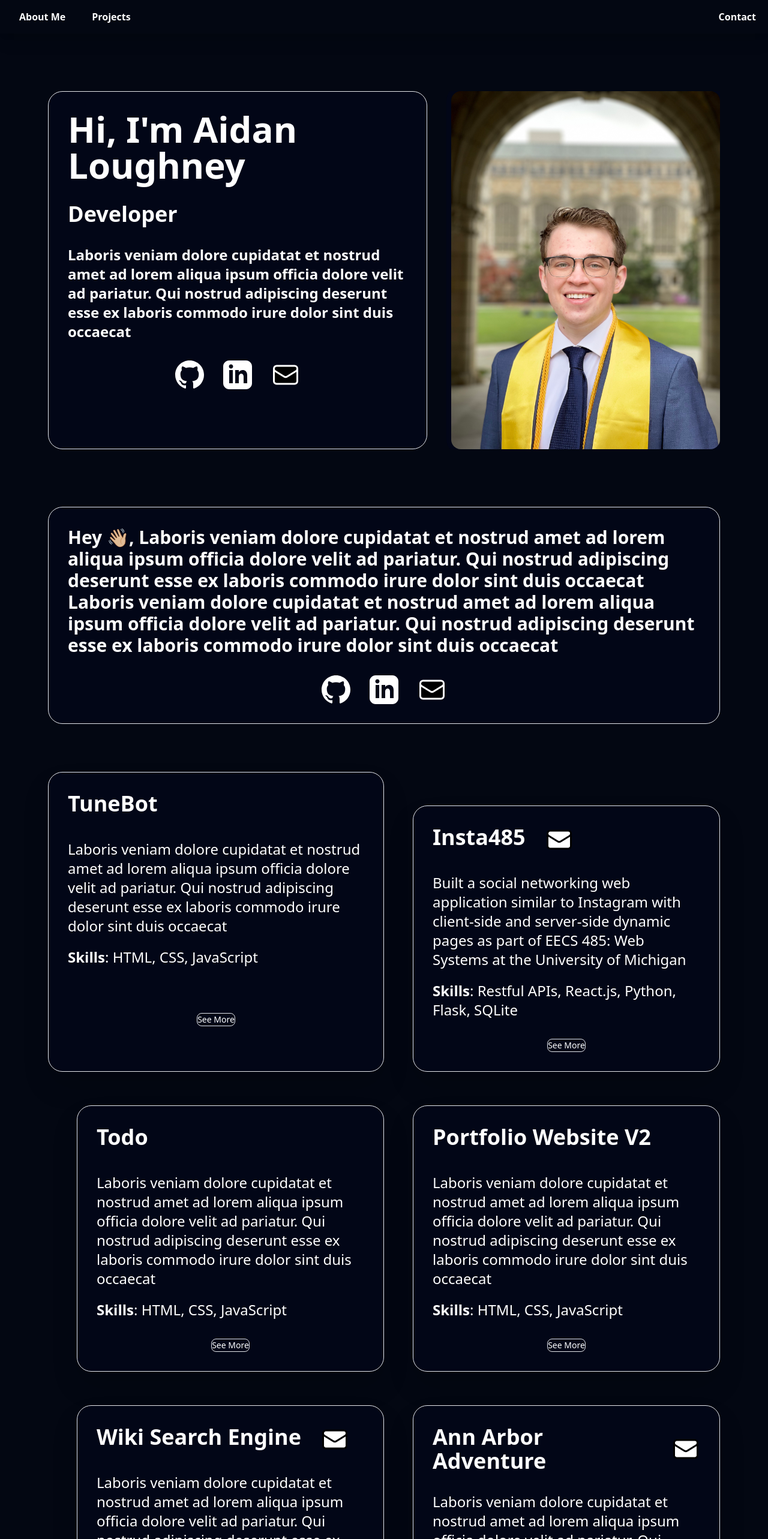
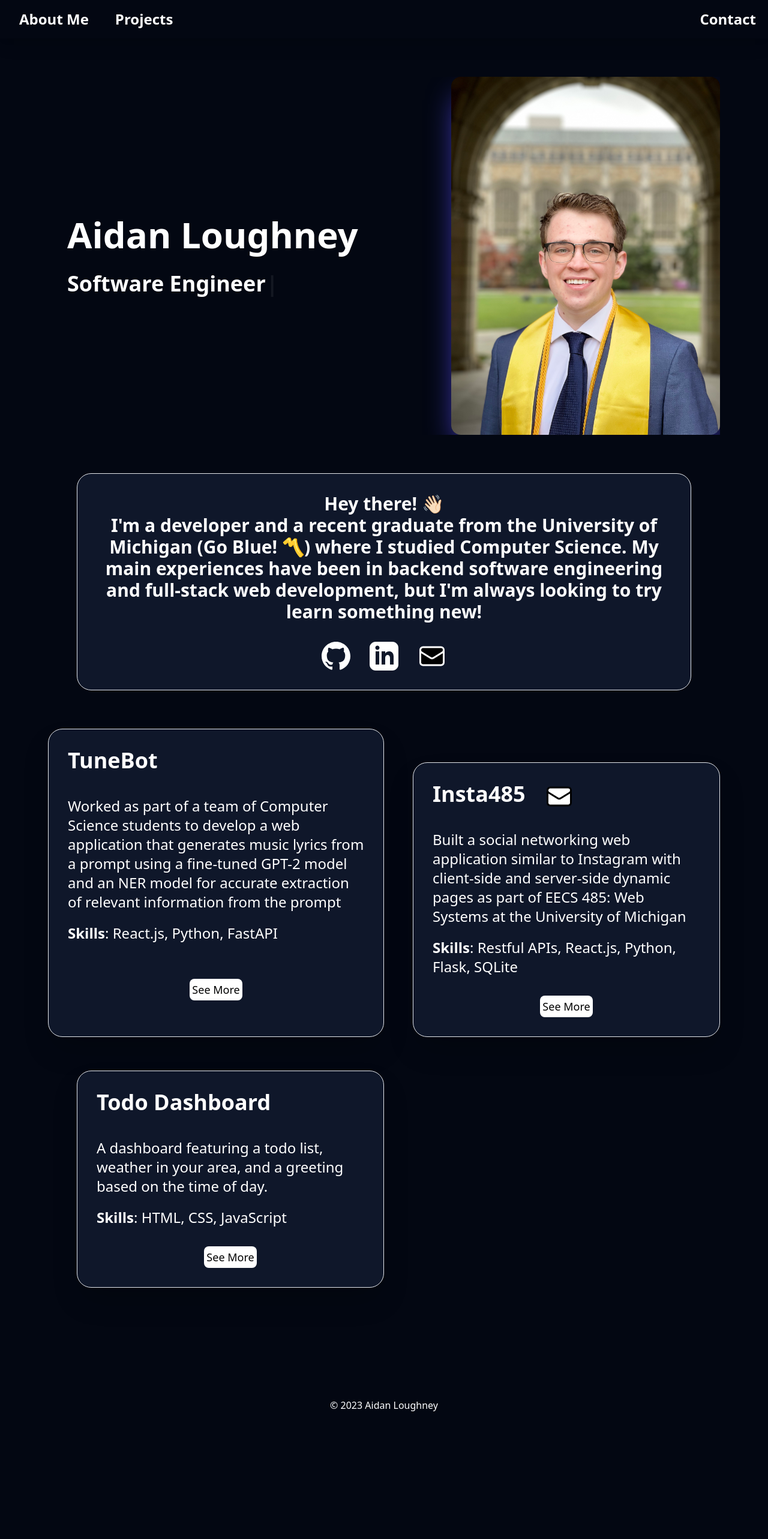
Before and after one commit to arlough/personal-website-v3, a Next.js app: page / in a window 1280 px wide. Shown: the top 2566 px of the page at 60% size. After the commit the page ends 2395 px from the top, so only its background shows below. Built offline with nearby package versions, Linux system fonts and the light colour scheme.

Commit message:
filled in content and getting site ready for inital launch

```diff
--- a/package.json
+++ b/package.json
@@ -15,7 +15,8 @@
     "next": "13.3.0",
     "postcss": "8.4.22",
     "react": "18.2.0",
-    "react-dom": "18.2.0"
+    "react-dom": "18.2.0",
+    "typewriter-effect": "^2.19.0"
   },
   "devDependencies": {
     "tailwindcss": "^3.3.1"
--- a/src/components/About.js
+++ b/src/components/About.js
@@ -4,15 +4,15 @@ import React from "react";
 
 export default function About(){
     return (
-        <div className="flex flex-col-reverse self-center justify-between h-auto mt-24 ml-20 mr-20 overflow-hidden text-white lg:max-w-7xl lg:space-x-10 lg:flex-row">
+        <div className="flex flex-col-reverse self-center justify-between h-auto mt-24 ml-20 mr-20 overflow-hidden text-white md:max-w-5xl lg:space-x-10 lg:flex-row">
             {/* Hero container div */}
             <div id="hero" className="flex flex-col justify-between flex-grow w-auto px-8 py-8 space-y-8 border lg:w-1/5 rounded-3xl bg-primary">
 
-                <div className="flex-grow text-2xl font-bold md:text-3xl">
+                <div className="self-center flex-grow font-bold text-center md:text-3xl">
                     {/* Description */}
-                    Hey 👋🏼,
-                    Laboris veniam dolore cupidatat et nostrud amet ad lorem aliqua ipsum officia dolore velit ad pariatur. Qui nostrud adipiscing deserunt esse ex laboris commodo irure dolor sint duis occaecat
-                    Laboris veniam dolore cupidatat et nostrud amet ad lorem aliqua ipsum officia dolore velit ad pariatur. Qui nostrud adipiscing deserunt esse ex laboris commodo irure dolor sint duis occaecat
+                    Hey there! 👋🏻<br></br>
+                    I'm a developer and a recent graduate from the University of Michigan (Go Blue! 〽️) where I studied Computer Science.
+                    My main experiences have been in backend software engineering and full-stack web development, but I'm always looking to try learn something new!
                 </div>
                 <div className="flex self-center my-auto space-x-8 text-4xl text-white h-1/4">
                     {/* Links */}
--- a/src/components/Hero.js
+++ b/src/components/Hero.js
@@ -1,53 +1,35 @@
 import React from "react";
-
-// import profile from './profile_pic.jpg'
+import Typewriter from "typewriter-effect";
 
 export default function Hero(){
     return (
         <div className="flex flex-col-reverse self-center justify-between h-auto mt-24 ml-20 mr-20 overflow-hidden text-white lg:max-w-7xl lg:space-x-10 lg:flex-row">
             {/* Hero container div */}
-            <div id="hero" className="flex flex-col justify-between flex-grow w-auto px-8 py-8 space-y-8 border lg:w-1/5 rounded-3xl bg-primary">
+            <div id="hero" className="flex flex-col justify-center flex-grow w-auto px-8 py-8 space-y-8 lg:w-1/5">
                 {/* Left side */}
                 <div className="flex flex-col space-y-8 ">
                 <div className="text-4xl font-extrabold text-white md:text-6xl">
                     {/* Header */}
-                    Hi, I'm Aidan Loughney
+                   Aidan Loughney
                 </div>
                 <div className="text-3xl font-extrabold md:text-4xl">
                     {/* Description */}
-                    Developer
+                    <Typewriter
+                    onInit={(typewriter) =>
+                    {typewriter.typeString('Software Engineer').callFunction(() => {console.log('String typed out!');}).start();}}
+                    />
                 </div>
                 </div>
-                <div className="flex-grow text-xl font-bold md:text-2xl">
-                    {/* Description */}
-                    Laboris veniam dolore cupidatat et nostrud amet ad lorem aliqua ipsum officia dolore velit ad pariatur. Qui nostrud adipiscing deserunt esse ex laboris commodo irure dolor sint duis occaecat
-                </div>
-                <div className="flex self-center my-auto space-x-8 text-4xl text-white h-1/4">
-                    {/* Links */}
-                    <a href="https://github.com/ArLough" >
-                    <svg className="fill-white hover:fill-hover" xmlns="http://www.w3.org/2000/svg" width="48" height="48"
-                    viewBox="0 0 24 24">
-                        <path d="M12 0c-6.626 0-12 5.373-12 12 0 5.302 3.438 9.8 8.207 11.387.599.111.793-.261.793-.577v-2.234c-3.338.726-4.033-1.416-4.033-1.416-.546-1.387-1.333-1.756-1.333-1.756-1.089-.745.083-.729.083-.729 1.205.084 1.839 1.237 1.839 1.237 1.07 1.834 2.807 1.304 3.492.997.107-.775.418-1.305.762-1.604-2.665-.305-5.467-1.334-5.467-5.931 0-1.311.469-2.381 1.236-3.221-.124-.303-.535-1.524.117-3.176 0 0 1.008-.322 3.301 1.23.957-.266 1.983-.399 3.003-.404 1.02.005 2.047.138 3.006.404 2.291-1.552 3.297-1.23 3.297-1.23.653 1.653.242 2.874.118 3.176.77.84 1.235 1.911 1.235 3.221 0 4.609-2.807 5.624-5.479 5.921.43.372.823 1.102.823 2.222v3.293c0 .319.192.694.801.576 4.765-1.589 8.199-6.086 8.199-11.386 0-6.627-5.373-12-12-12z"/></svg>
-                    </a>
-                    <a href="https://www.linkedin.com/in/aidanloughney/">
-                    <svg className="fill-white hover:fill-hover" xmlns="http://www.w3.org/2000/svg" width="48" height="48" viewBox="0 0 24 24"><path d="M19 0h-14c-2.761 0-5 2.239-5 5v14c0 2.761 2.239 5 5 5h14c2.762 0 5-2.239 5-5v-14c0-2.761-2.238-5-5-5zm-11 19h-3v-11h3v11zm-1.5-12.268c-.966 0-1.75-.79-1.75-1.764s.784-1.764 1.75-1.764 1.75.79 1.75 1.764-.783 1.764-1.75 1.764zm13.5 12.268h-3v-5.604c0-3.368-4-3.113-4 0v5.604h-3v-11h3v1.765c1.396-2.586 7-2.777 7 2.476v6.759z"/></svg>
-                    </a>
 
-                    <a href="mailto:loughneyaidan@gmail.com">
-                    <svg className=" hover:fill-hover" xmlns="http://www.w3.org/2000/svg" width="48" height="48"  viewBox="0 0 24 24" strokeWidth="1.5" stroke="currentColor">
-                    <path stroke-linecap="round" stroke-linejoin="round" d="M21.75 6.75v10.5a2.25 2.25 0 01-2.25 2.25h-15a2.25 2.25 0 01-2.25-2.25V6.75m19.5 0A2.25 2.25 0 0019.5 4.5h-15a2.25 2.25 0 00-2.25 2.25m19.5 0v.243a2.25 2.25 0 01-1.07 1.916l-7.5 4.615a2.25 2.25 0 01-2.36 0L3.32 8.91a2.25 2.25 0 01-1.07-1.916V6.75" />
-                    </svg>
-                    </a>
-                </div>
             </div>
 
-            <div className="items-center self-center invisible w-2/5 h-auto mb-10 md:visible lg:mb-0 ">
+
                 {/* RIght side - image */}
-                <img className="m-auto rounded-2xl ring-8 ring-primary"
+                <img className="self-center invisible w-2/5 h-auto m-auto mb-10 shadow-2xl md:visible lg:mb-0 rounded-2xl shadow-secondary"
                 src='/profile_pic.jpg'
                 alt="profile picture"
                 />
-            </div>
+
         </div>
     );
 }
--- a/src/components/Navbar.js
+++ b/src/components/Navbar.js
@@ -2,7 +2,7 @@ import React from "react"
 
 export default function Navbar(){
     return (
-        <nav className="font-bold text-white shadow-xl bg-background">
+        <nav className="invisible text-2xl font-bold text-white shadow-xl bg-background lg:visible">
             <div className='mx-auto rounded max-w-screen-2xl'>
                 <div className='flex justify-between'>
                     <div className='flex px-5 py-2 space-x-5'>
--- a/src/components/Project.js
+++ b/src/components/Project.js
@@ -27,8 +27,8 @@ export default function Project(props) {
       <div><b>Skills</b>: {props.info.skills.join(', ')}</div>
 
           </div>
-    <div className="flex self-center my-auto space-x-8 text-4xl text-white h-1/4">
-          <a className="self-center text-sm border rounded-lg bg-secondary" href="#" >
+    <div className="flex self-center my-auto space-x-8 text-black h-1/4">
+          <a className="self-center px-1 py-1 text-lg bg-white rounded-lg hover:bg-hover" href="#" >
           See More
           </a>
 
--- a/src/components/Projects.js
+++ b/src/components/Projects.js
@@ -25,8 +25,8 @@ export default function Projects() {
       "id" : 1,
       "name" : "TuneBot",
       "date" : "dd/mm/yy",
-      "summary" : "Laboris veniam dolore cupidatat et nostrud amet ad lorem aliqua ipsum officia dolore velit ad pariatur. Qui nostrud adipiscing deserunt esse ex laboris commodo irure dolor sint duis occaecat",
-      "skills" : ['HTML', 'CSS', 'JavaScript'],
+      "summary" : "Worked as part of a team of Computer Science students to develop a web application that generates music lyrics from a prompt using a fine-tuned GPT-2 model and an NER model for accurate extraction of relevant information from the prompt",
+      "skills" : ['React.js, Python, FastAPI'],
       "header_img" : "#",
       "src_link" : "https://github.com/mumichians/TuneBot-WebApp",
     },
@@ -41,49 +41,49 @@ export default function Projects() {
     },
     {
       "id" : 3,
-      "name" : "Todo",
+      "name" : "Todo Dashboard",
       "date" : "dd/mm/yy",
-      "summary" : "Laboris veniam dolore cupidatat et nostrud amet ad lorem aliqua ipsum officia dolore velit ad pariatur. Qui nostrud adipiscing deserunt esse ex laboris commodo irure dolor sint duis occaecat",
+      "summary" : "A dashboard featuring a todo list, weather in your area, and a greeting based on the time of day.",
       "skills" : ['HTML', 'CSS', 'JavaScript'],
       "header_img" : "#",
       "src_link" : "https://github.com/ArLough/todo",
-    },
-    {
-      "id" : 4,
-      "name" : "Portfolio Website V2",
-      "date" : "dd/mm/yy",
-      "summary" : "Laboris veniam dolore cupidatat et nostrud amet ad lorem aliqua ipsum officia dolore velit ad pariatur. Qui nostrud adipiscing deserunt esse ex laboris commodo irure dolor sint duis occaecat",
-      "skills" : ['HTML', 'CSS', 'JavaScript'],
-      "header_img" : "#",
-      "src_link" : "https://github.com/ArLough/Personal-Website-V2",
-    },
-    {
-      "id" : 5,
-      "name" : "Wiki Search Engine",
-      "date" : "dd/mm/yy",
-      "summary" : "Laboris veniam dolore cupidatat et nostrud amet ad lorem aliqua ipsum officia dolore velit ad pariatur. Qui nostrud adipiscing deserunt esse ex laboris commodo irure dolor sint duis occaecat",
-      "skills" : ['HTML', 'CSS', 'JavaScript'],
-      "header_img" : "#",
-      "src_link" : "#",
-    },
-    {
-      "id" : 5,
-      "name" : "Ann Arbor Adventure",
-      "date" : "dd/mm/yy",
-      "summary" : "Laboris veniam dolore cupidatat et nostrud amet ad lorem aliqua ipsum officia dolore velit ad pariatur. Qui nostrud adipiscing deserunt esse ex laboris commodo irure dolor sint duis occaecat",
-      "skills" : ["Vue.js"],
-      "header_img" : "#",
-      "src_link" : "#",
-    },
-    {
-      "id" : 5,
-      "name" : "SQL Simulator",
-      "date" : "dd/mm/yy",
-      "summary" : "Laboris veniam dolore cupidatat et nostrud amet ad lorem aliqua ipsum officia dolore velit ad pariatur. Qui nostrud adipiscing deserunt esse ex laboris commodo irure dolor sint duis occaecat",
-      "skills" : ['HTML', 'CSS', 'JavaScript'],
-      "header_img" : "#",
-      "src_link" : "#",
     }
+    // {
+    //   "id" : 4,
+    //   "name" : "Portfolio Website V2",
+    //   "date" : "dd/mm/yy",
+    //   "summary" : "Laboris veniam dolore cupidatat et nostrud amet ad lorem aliqua ipsum officia dolore velit ad pariatur. Qui nostrud adipiscing deserunt esse ex laboris commodo irure dolor sint duis occaecat",
+    //   "skills" : ['HTML', 'CSS', 'JavaScript'],
+    //   "header_img" : "#",
+    //   "src_link" : "https://github.com/ArLough/Personal-Website-V2",
+    // },
+    // {
+    //   "id" : 5,
+    //   "name" : "Wiki Search Engine",
+    //   "date" : "dd/mm/yy",
+    //   "summary" : "Laboris veniam dolore cupidatat et nostrud amet ad lorem aliqua ipsum officia dolore velit ad pariatur. Qui nostrud adipiscing deserunt esse ex laboris commodo irure dolor sint duis occaecat",
+    //   "skills" : ['HTML', 'CSS', 'JavaScript'],
+    //   "header_img" : "#",
+    //   "src_link" : "#",
+    // },
+    // {
+    //   "id" : 5,
+    //   "name" : "Ann Arbor Adventure",
+    //   "date" : "dd/mm/yy",
+    //   "summary" : "Laboris veniam dolore cupidatat et nostrud amet ad lorem aliqua ipsum officia dolore velit ad pariatur. Qui nostrud adipiscing deserunt esse ex laboris commodo irure dolor sint duis occaecat",
+    //   "skills" : ["Vue.js"],
+    //   "header_img" : "#",
+    //   "src_link" : "#",
+    // },
+    // {
+    //   "id" : 5,
+    //   "name" : "SQL Simulator",
+    //   "date" : "dd/mm/yy",
+    //   "summary" : "Laboris veniam dolore cupidatat et nostrud amet ad lorem aliqua ipsum officia dolore velit ad pariatur. Qui nostrud adipiscing deserunt esse ex laboris commodo irure dolor sint duis occaecat",
+    //   "skills" : ['HTML', 'CSS', 'JavaScript'],
+    //   "header_img" : "#",
+    //   "src_link" : "#",
+    //}
   ];
   return (
 
--- a/src/pages/index.js
+++ b/src/pages/index.js
@@ -10,7 +10,7 @@ const inter = Inter({ subsets: ['latin'] })
 
 export default function Home() {
   return (
-    <div className='flex flex-col bg-grey-600'>
+    <div className='flex flex-col justify-between space-y-16'>
       <Navbar></Navbar>
       <Hero></Hero>
       <About></About>
--- a/src/styles/globals.css
+++ b/src/styles/globals.css
@@ -19,9 +19,9 @@
     --foreground-rgb: 0,0,0;
     --background-start-rgb: 3,7,18;
     --background-end-rgb: 3,7,18;
-    --primary: theme(colors.slate.950);
-    --secondary: theme(colors.slate.950);
-    --button: theme(colors.indigo.600);
+    --primary: theme(colors.slate.900);
+    --secondary: theme(colors.indigo.600);
+    --button: 255,255,255;
     --hover: theme(colors.indigo.600);
   }
 /* } */
```
Also changed, not shown: 1 other file (tests, documents, lock files or other folders).
